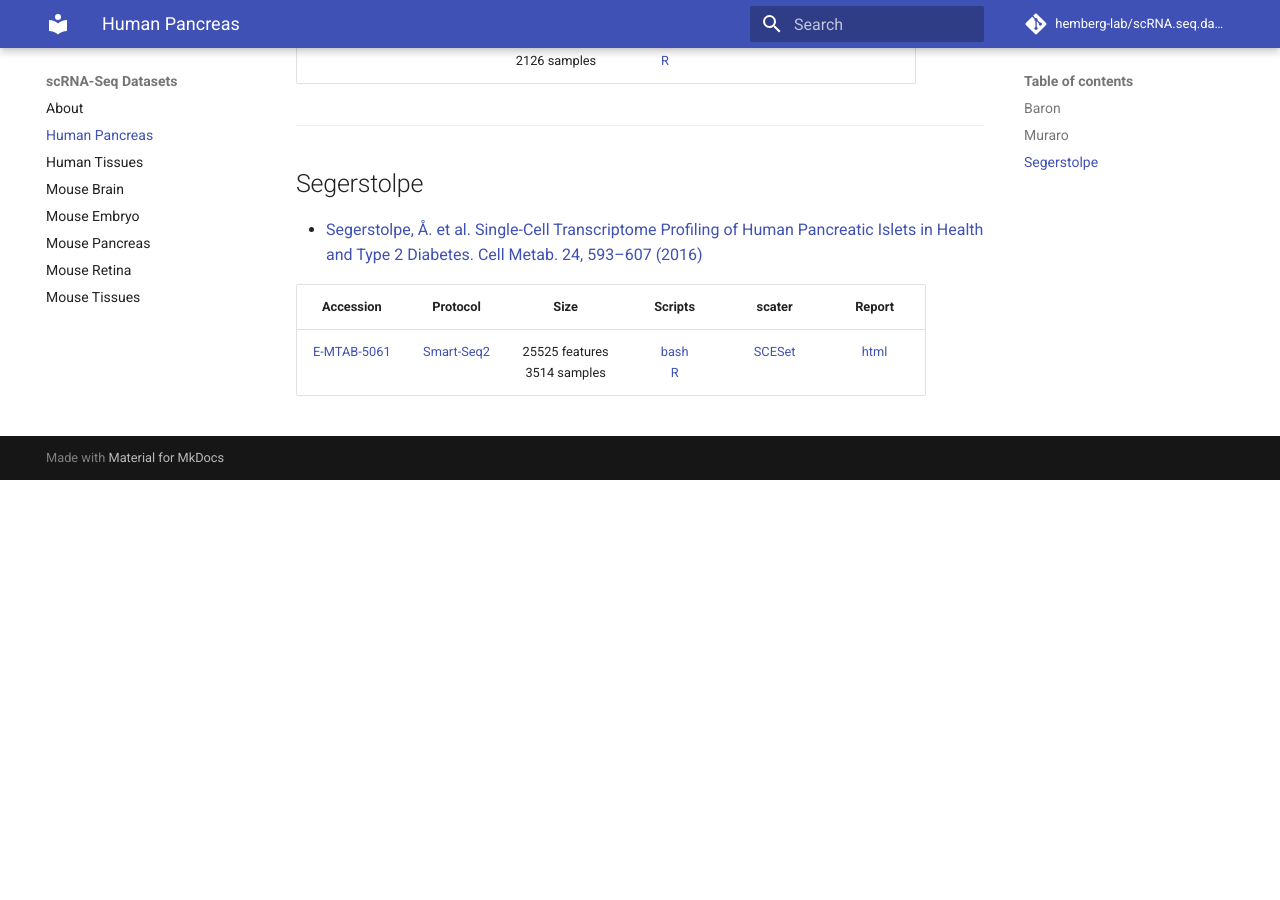
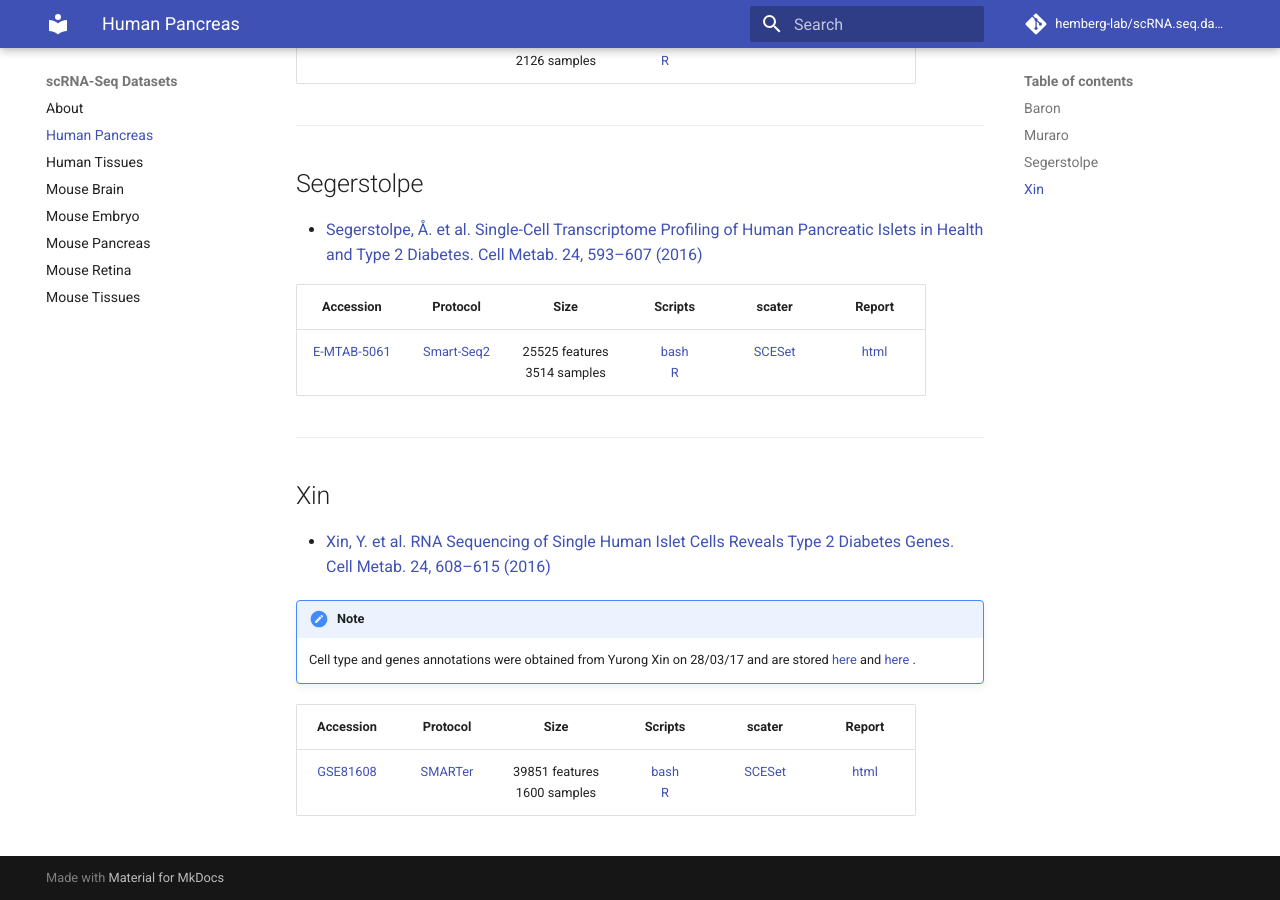
Before and after one commit to hemberg-lab/scRNA.seq.datasets, an MkDocs documentation site: the page built from website/human-pancreas.md, in a window 1280 px wide and 900 px high, scrolled down 746 px. Built offline with MkDocs 1.6.1 and Material for MkDocs 9.7.7, drawn with Linux system fonts in a browser that asks for light colours; comment, search, counter and statistics services are not loaded; old or Windows-style settings are respelled for this version of MkDocs; before the commit the page ends 1226 px from its top, so only the background shows below that.

Commit message:
add xin dataset

```diff
--- a/website/human-pancreas.md
+++ b/website/human-pancreas.md
@@ -23,3 +23,14 @@
 |Accession|Protocol|Size|Scripts|scater|Report|
 |:-:|:-:|:-:|:-:|:-:|:-:|
 |[E-MTAB-5061](https://www.ebi.ac.uk/arrayexpress/experiments/E-MTAB-5061/)|[Smart-Seq2](http://dx.doi.org/10.1038/nprot.2014.006)|25525 features<br>3514 samples |[bash](https://github.com/hemberg-lab/scRNA.seq.datasets/blob/master/bash/segerstolpe.sh)<br>[R](https://github.com/hemberg-lab/scRNA.seq.datasets/blob/master/R/segerstolpe.R)|[SCESet](https://scrnaseq-public-datasets.s3.amazonaws.com/scater-objects/segerstolpe.rds)|[html](https://scrnaseq-public-datasets.s3.amazonaws.com/scater-reports/segerstolpe.html)|
+
+<hr>
+## Xin
+* [Xin, Y. et al. RNA Sequencing of Single Human Islet Cells Reveals Type 2 Diabetes Genes. Cell Metab. 24, 608–615 (2016)](http://dx.doi.org/10.1016/j.cmet.2016.08.018)
+
+!!! note
+    Cell type and genes annotations were obtained from Yurong Xin on 28/03/17 and are stored [here](https://s3.amazonaws.com/scrnaseq-public-datasets/manual-data/xin/human_islet_cell_identity.txt) and [here](https://s3.amazonaws.com/scrnaseq-public-datasets/manual-data/xin/human_gene_annotation.csv) .
+
+|Accession|Protocol|Size|Scripts|scater|Report|
+|:-:|:-:|:-:|:-:|:-:|:-:|
+|[GSE81608](https://www.ncbi.nlm.nih.gov/geo/query/acc.cgi?acc=GSE81608)|[SMARTer](http://www.clontech.com/US/Products/cDNA_Synthesis_and_Library_Construction/Next_Gen_Sequencing_Kits/Total_RNA-Seq/Universal_RNA_Seq_Random_Primed)|39851 features<br>1600 samples |[bash](https://github.com/hemberg-lab/scRNA.seq.datasets/blob/master/bash/xin.sh)<br>[R](https://github.com/hemberg-lab/scRNA.seq.datasets/blob/master/R/xin.R)|[SCESet](https://scrnaseq-public-datasets.s3.amazonaws.com/scater-objects/xin.rds)|[html](https://scrnaseq-public-datasets.s3.amazonaws.com/scater-reports/xin.html)|
```
Also changed, not shown: docs/human-pancreas/index.html (+46 -0 lines), docs/mkdocs/search_index.json (+6 -1 lines), docs/sitemap.xml (+8 -8 lines), 2 other files.
